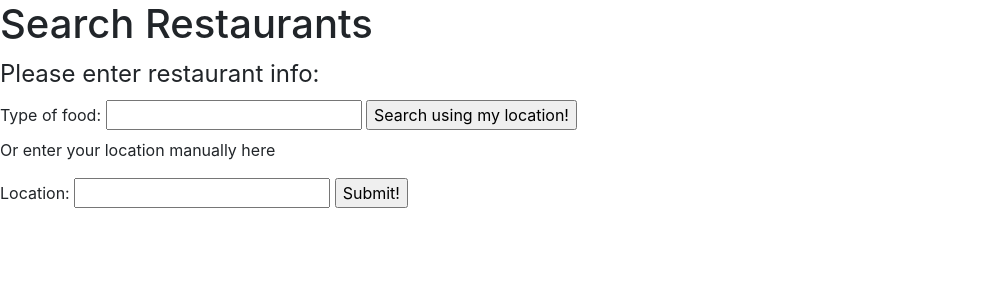
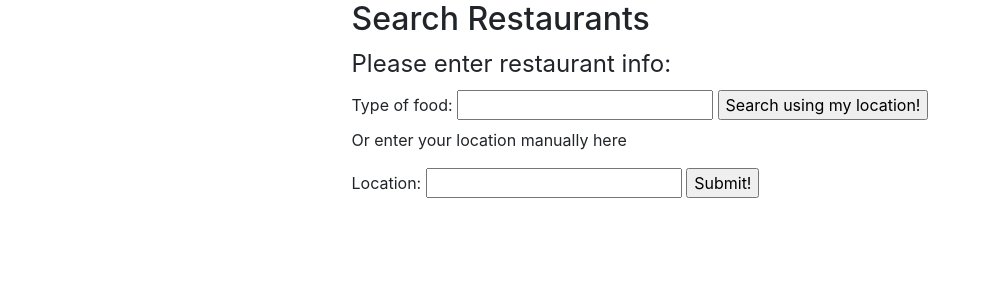
Before and after one commit to benchan777/restaurant-picker, a Flask app: page /search_restaurants in a window 1280 px wide. Shown: the part 56-356 px from the top of the page, without its empty margins (0-990 px from the left). Run offline with Flask 2, Linux system fonts and the light colour scheme; some libraries are stand-ins or nearby versions.

Commit message:
edit styles

```diff
--- a/templates/search_restaurants.html
+++ b/templates/search_restaurants.html
@@ -2,7 +2,10 @@
 {% block content %}
 
 <main>
-    <h1>Search Restaurants</h1>
+    <div class="container h-100">
+        <div class="row h-100 justify-content-center align-items-center">
+            <div class="column justify-content-center align-items-center">
+                <h2>Search Restaurants</h2>
 
                 <!-- Error message container -->
                 <div class="container">
@@ -19,7 +22,7 @@
                     {% endwith %}
                 </div>
 
-    <form method = 'POST'>
+                <form method='POST'>
                     <fieldset>
                         <legend>Please enter restaurant info:</legend>
 
@@ -39,6 +42,9 @@
                         <input type="submit" class="submit" value="Submit!" name="button">
                     </fieldset>
                 </form>
+            </div>
+        </div>
+    </div>
 </main>
 
 {% endblock content %}
--- a/templates/show_restaurant.html
+++ b/templates/show_restaurant.html
@@ -2,6 +2,9 @@
 {% block content %}
 
 <main>
+    <div class="container h-100">
+        <div class="row h-100 justify-content-center align-items-center">
+            <div class="column justify-content-center align-items-center">
                 <h1>Show Restaurants</h1>
 
                 <h3>Showing random {{ restaurant_type }} restaurants in {{ restaurant_location }}!</h3>
@@ -15,6 +18,9 @@
                 <form method='POST'>
                     <input type="submit" class="submit" value="Start Over" name="button">
                 </form>
+            </div>
+        </div>
+    </div>
 
 </main>
 
```
Lines whose indentation alone changed are shown as unchanged.
